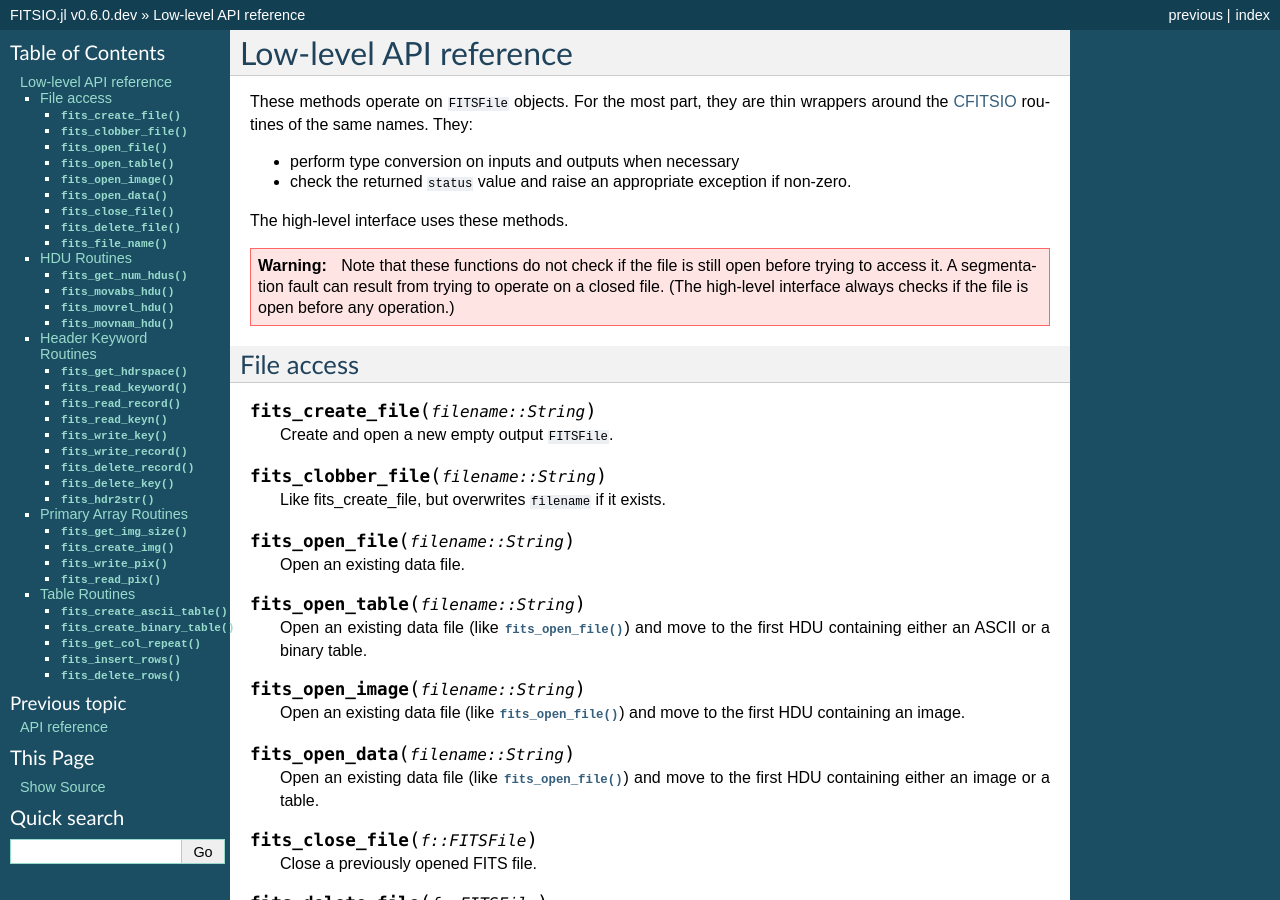
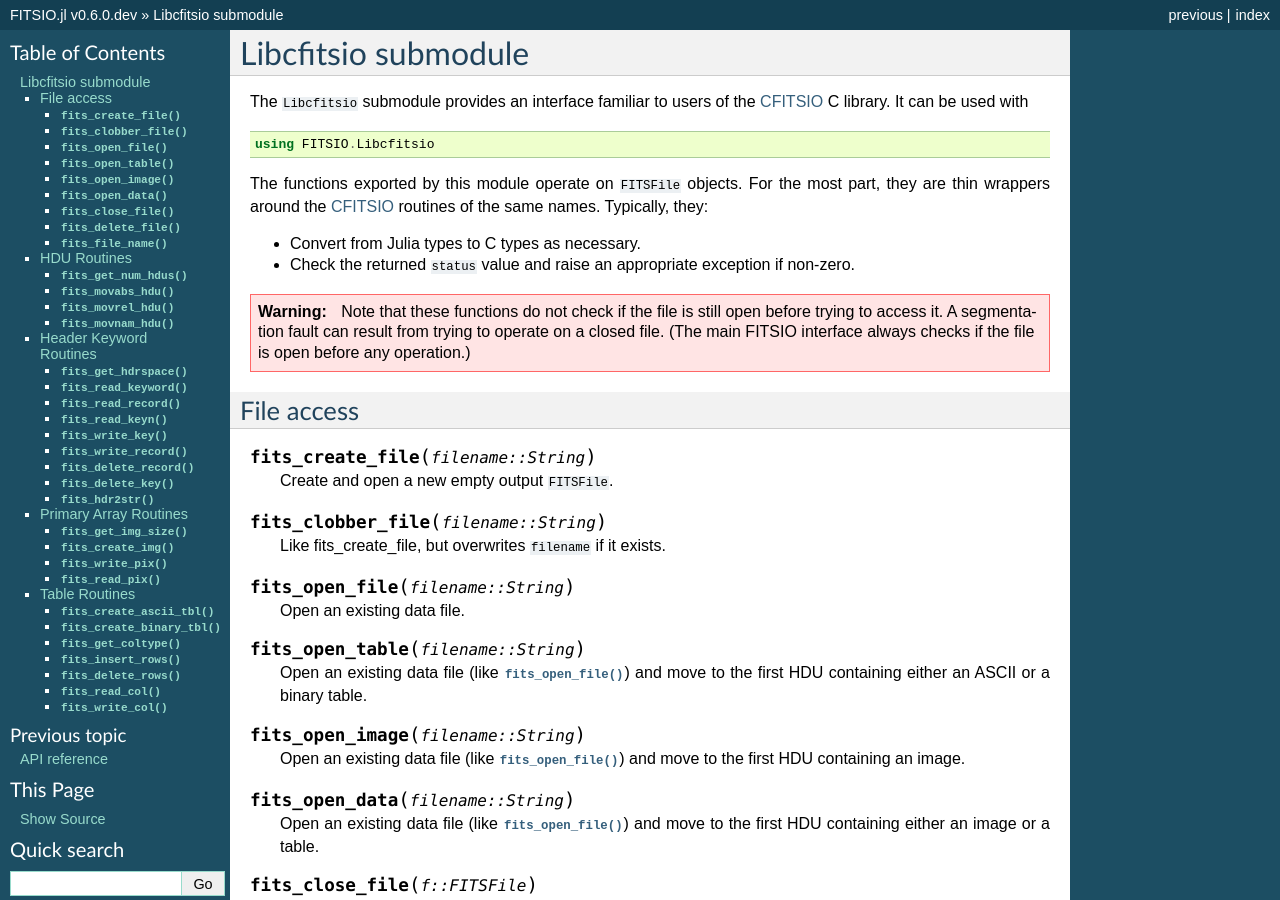
Before and after one commit to JuliaAstro/FITSIO.jl, a Sphinx documentation site: the page built from doc/cfitsio.rst, in a window 1280 px wide and 900 px high. Built offline with Sphinx 7.4.7, drawn with Linux system fonts in a browser that asks for light colours; some of the changed text lies outside the part shown.

Commit message:
move low-level API to Libcfitsio submodule

```diff
--- a/doc/lowlevel.rst
+++ b/doc/cfitsio.rst
@@ -1,21 +1,27 @@
------------------------
-Low-level API reference
------------------------
+--------------------
+Libcfitsio submodule
+--------------------
 
-These methods operate on ``FITSFile`` objects. For the most part, they are
-thin wrappers around the CFITSIO_ routines of the same names. They:
+The ``Libcfitsio`` submodule provides an interface familiar to users of the
+CFITSIO_ C library. It can be used with
 
-* perform type conversion on inputs and outputs when necessary
-* check the returned ``status`` value and raise an appropriate exception if
+.. code-block:: julia
+
+   using FITSIO.Libcfitsio
+
+The functions exported by this module operate on ``FITSFile`` objects.
+For the most part, they are thin wrappers around the CFITSIO_ routines
+of the same names. Typically, they:
+
+* Convert from Julia types to C types as necessary.
+* Check the returned ``status`` value and raise an appropriate exception if
   non-zero.
-
-The high-level interface uses these methods.
 
 .. warning::
 
    Note that these functions do not check if the file is still open before
    trying to access it. A segmentation fault can result from trying to operate
-   on a closed file. (The high-level interface always checks if the file is
+   on a closed file. (The main FITSIO interface always checks if the file is
    open before any operation.)
 
 .. _CFITSIO: http://heasarc.gsfc.nasa.gov/fitsio/
@@ -201,7 +207,7 @@ This example creates a table with room for 10 entries, each of them
 describing the characteristics of a particle: its speed, its mass, and
 its name (codified as a 20-character string).
 
-.. function:: fits_create_ascii_table(f::FITSFile, numrows::Integer, coldefs::Array{ColumnDef}, extname::String)
+.. function:: fits_create_ascii_tbl(f::FITSFile, numrows::Integer, coldefs::Array{ColumnDef}, extname::String)
 
    Append a new HDU containing an ASCII table. The table will have
    `numrows` rows (this parameter can be set to zero), each
@@ -226,26 +232,26 @@ its name (codified as a 20-character string).
    to the types that can be used in an ASCII table column. Refer to
    the CFITSIO manual for further information.
 
-   See also :func:`fits_create_binary_table` for a similar function
+   See also :func:`fits_create_binary_tbl` for a similar function
    which creates binary tables.
 
-.. function:: fits_create_binary_table(f::FITSFile, numrows::Integer, coldefs::Array{ColumnDef}, extname::String)
+.. function:: fits_create_binary_tbl(f::FITSFile, numrows::Integer, coldefs::Array{ColumnDef}, extname::String)
 
    Append a new HDU containing a binary table. The meaning of the
    parameters is the same as in a call to
-   :func:`fits_create_ascii_table`.
+   :func:`fits_create_ascii_tbl`.
 
-.. function:: fits_get_col_repeat(f::FITSFile, colnum::Integer)
+.. function:: fits_get_coltype(f::FITSFile, colnum::Integer)
 
    Provided that the current HDU contains either an ASCII or binary
-   table, this function returns a tuple containing two elements:
+   table, return information about the column at position ``colnum``
+   (counting from 1). Return is a tuple containing
 
-   1. the repetition count for the column at position `colnum`
-      (starting from 1), and
-   2. the optimal number of characters needed to print the value of
-      any field contained in this column.
+   - ``typecode``: the CFITSIO integer type code of the column
+   - ``repcount``: the repetition count for the column
+   - ``width``: the width of an individual element
 
-.. function:: fits_insert_rows(f::FITSFile, firstrow::integer, nrows::Integer)
+.. function:: fits_insert_rows(f::FITSFile, firstrow::Integer, nrows::Integer)
 
    Insert a number of rows equal to `nrows` after the row number
    `firstrow`. The elements in each row are initialized to their
@@ -265,7 +271,7 @@ its name (codified as a 20-character string).
    See also :func:`fits_insert_rows`.
 
 
-.. function:: fits_read_col{T}(f::FITSFile, ::Type{T}, colnum::Int, firstrow::Int64, firstelem::Int64, data::Array{T})
+.. function:: fits_read_col(f::FITSFile, colnum::Integer, firstrow::Integer, firstelem::Integer, data::Array)
 
    Read data from one column of an ASCII/binary table and convert the
    data into the specified type `T`. The column number is specified by
@@ -277,7 +283,7 @@ its name (codified as a 20-character string).
    specified by the length of the array `data`, which at the end of
    the call will be filled with the elements read from the column.
 
-.. function:: fits_write_col{T}(f::FITSFile, ::Type{T}, colnum::Int, firstrow::Int64, firstelem::Int64, data::Array{T})
+.. function:: fits_write_col(f::FITSFile, colnum::Integer, firstrow::Integer, firstelem::Integer, data::Array)
 
    Write some data in one column of a ASCII/binary table. The column
    number is specified by *colnum* (the first column has
```
Also changed, not shown: doc/index.rst (+4 -4 lines), doc/api.rst (renamed from doc/highlevel.rst), 4 other files.
